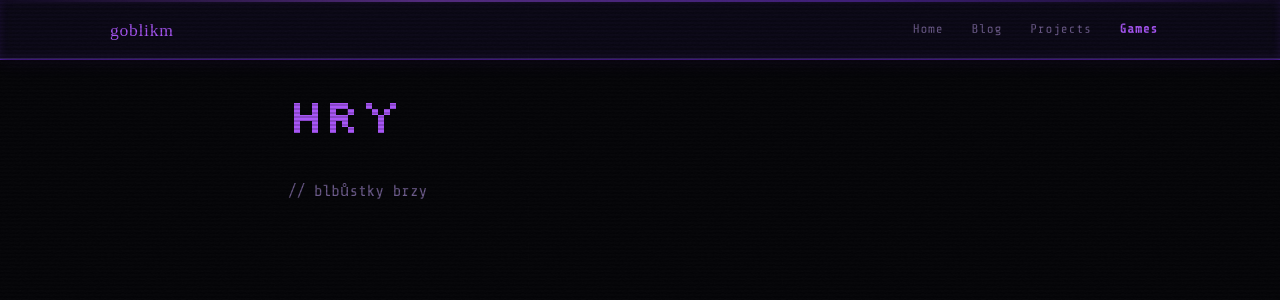
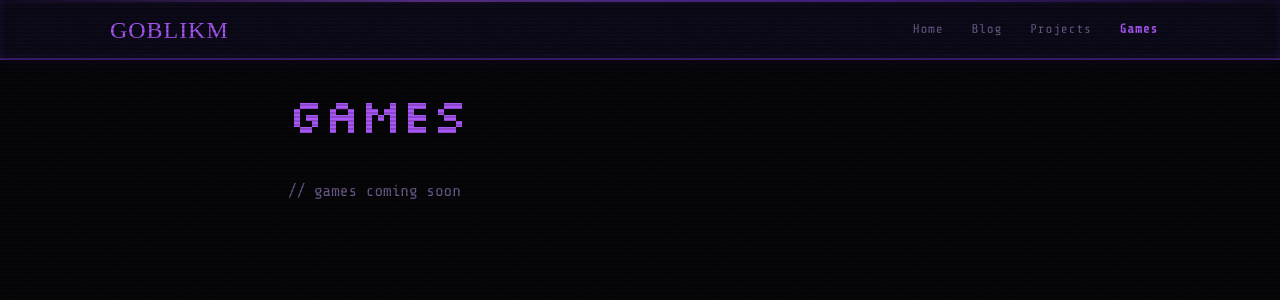
Before and after one commit to GoblikM/hollow-room, a Next.js app: page /games in a window 1280 px wide. Shown: the top 300 px of the page. Built offline with nearby package versions, Linux system fonts and the light colour scheme; a web font is replaced by a local one.

Commit message:
fix: uppercase nav logo, larger font, translate placeholder copy to English

```diff
--- a/src/app/blog/page.tsx
+++ b/src/app/blog/page.tsx
@@ -11,7 +11,7 @@ export default function BlogPage() {
         className="font-mono text-base"
         style={{ color: "var(--color-text-muted)" }}
       >
-        // žádné posty zatím
+        // no posts yet
       </p>
     </main>
   );
--- a/src/app/games/page.tsx
+++ b/src/app/games/page.tsx
@@ -5,13 +5,13 @@ export default function GamesPage() {
         className="font-pixel text-5xl mb-10"
         style={{ color: "var(--color-accent-bright)" }}
       >
-        hry
+        games
       </h1>
       <p
         className="font-mono text-base"
         style={{ color: "var(--color-text-muted)" }}
       >
-        // blbůstky brzy
+        // games coming soon
       </p>
     </main>
   );
--- a/src/app/projects/page.tsx
+++ b/src/app/projects/page.tsx
@@ -5,13 +5,13 @@ export default function ProjectsPage() {
         className="font-pixel text-5xl mb-10"
         style={{ color: "var(--color-accent-bright)" }}
       >
-        projekty
+        projects
       </h1>
       <p
         className="font-mono text-base"
         style={{ color: "var(--color-text-muted)" }}
       >
-        // projekty brzy
+        // projects coming soon
       </p>
     </main>
   );
--- a/src/components/Nav.tsx
+++ b/src/components/Nav.tsx
@@ -60,7 +60,7 @@ export default function Nav() {
           href="/"
           style={{
             fontFamily: "var(--font-heading)",
-            fontSize: "1.1rem",
+            fontSize: "1.5rem",
             color: "var(--color-accent-bright)",
             textDecoration: "none",
             letterSpacing: "0.04em",
@@ -69,7 +69,7 @@ export default function Nav() {
           aria-label="goblikm home"
           className="logo-link"
         >
-          goblikm
+          GOBLIKM
         </Link>
 
         {/* Desktop links */}
```
